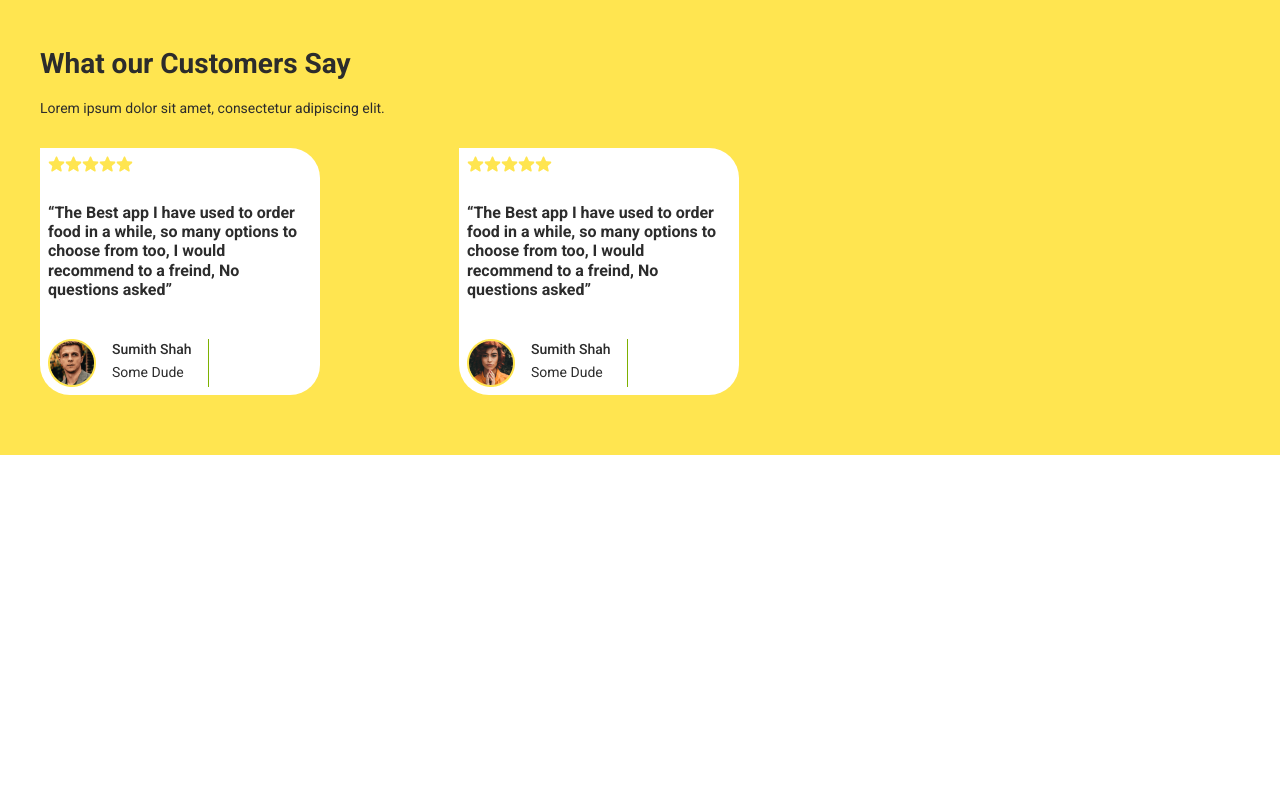
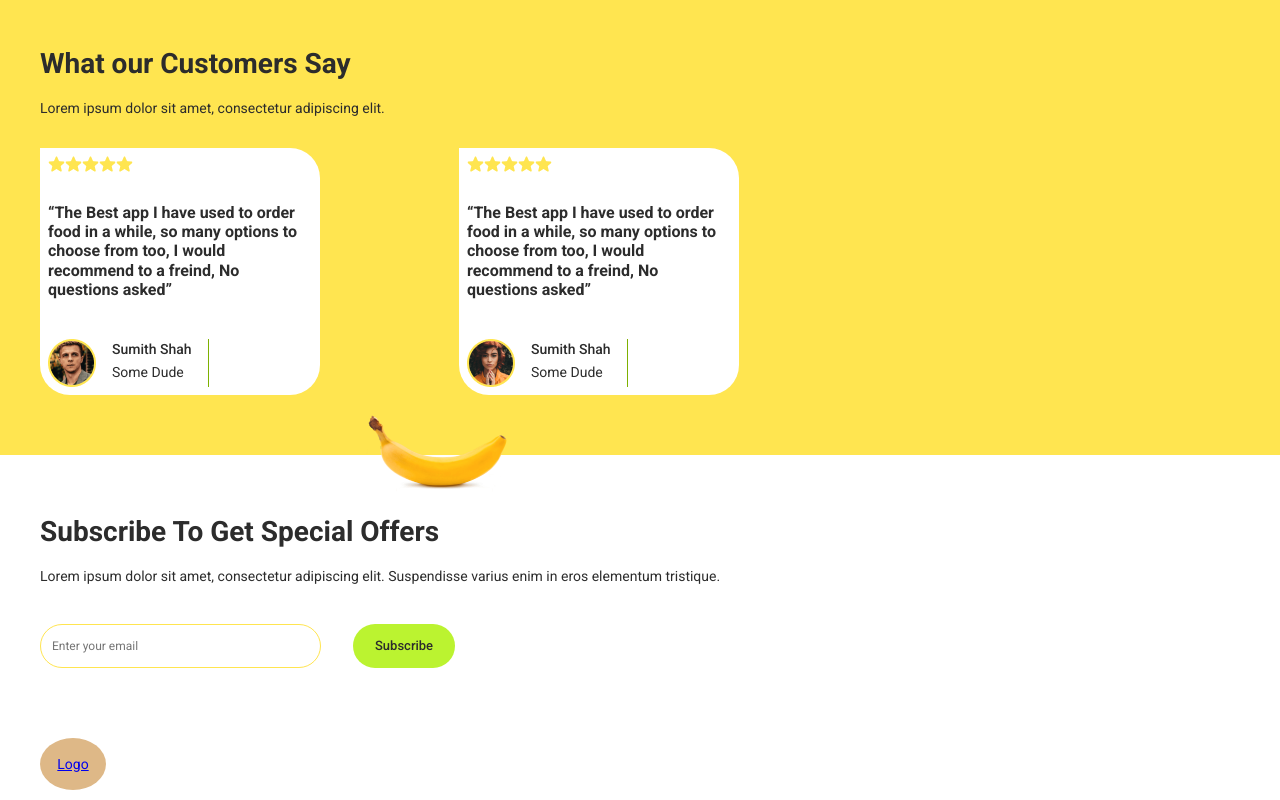
Before and after one commit to Tanya8135/food-sta2, a plain HTML site: page index.html in a window 1280 px wide. Shown: the part 4876-5676 px from the top of the page. Before the commit the page ends 5331 px from the top, so only its background shows below. Drawn offline with nearby package versions, Linux system fonts and the light colour scheme.

Commit message:
add: _subscribe, start _footer

```diff
--- a/index.html
+++ b/index.html
@@ -265,6 +265,50 @@
           </div>
         </div>
       </section>
+
+      <!-- Subscribe -->
+      <section class="subscribe section">
+        <div class="container">
+          <div class="banana-img">
+            <img src="./images/320/banana_161.png" alt="Banana" />
+          </div>
+
+          <h2 class="subscribe-title">Subscribe To Get Special Offers</h2>
+          <p class="subscribe-text">
+            Lorem ipsum dolor sit amet, consectetur adipiscing elit. Suspendisse varius enim in eros
+            elementum tristique.
+          </p>
+
+          <div class="subscribe-form">
+            <form name="subscribe-form" autocomplete="on" novalidate>
+              <div class="form-flex">
+                <div class="sub-input-box">
+                  <input
+                    class="subscribe-input"
+                    type="email"
+                    name="email"
+                    placeholder="Enter your email"
+                  />
+                </div>
+
+                <div class="btn-subscribe-box">
+                  <button type="button" class="btn-subscribe">Subscribe</button>
+                </div>
+              </div>
+            </form>
+          </div>
+        </div>
+        </div>
+      </section>
     </main>
+
+    <!-- Footer -->
+    <footer class="footer">
+      <div class="container">
+      <div class="logo-box">
+        <div class="logo"><a href="./index.html">Logo</a></div>
+      </div>
+      </div>
+    </footer>
   </body>
 </html>
--- a/sass/components/_clients.scss
+++ b/sass/components/_clients.scss
@@ -10,6 +10,7 @@
   //   display: flex;
   //   flex-direction: column;
   //   justify-content: center;
+
   background-repeat: no-repeat;
   background-size: cover;
   padding-top: 60px;
--- /dev/null
+++ b/sass/components/_subscribe.scss
@@ -0,0 +1,113 @@
+.subscribe {
+    position: relative;
+}
+
+.subscribe-title {
+@include font(28px, 700, 1.2);
+padding-bottom: 20px;
+}
+
+.subscribe-text {
+line-height: 1.1;
+padding-bottom: 40px;
+}
+
+.banana-img {
+    position: absolute;
+    max-width: 161px;
+    top: -15%;
+    left: 28%;
+}
+
+.subscribe-form {
+    @include tablet {
+      display: flex;
+      margin: 0;
+    }
+
+    @include desktop {
+      margin: 0;
+    }
+
+    .form-flex {
+      @include tablet {
+        display: flex;
+      }
+
+      @include desktop {
+        display: flex;
+      }
+    }
+
+    display: block;
+    margin: 0 auto;
+    max-width: 280px;
+  }
+
+  .desktop-flex {
+    @include desktop {
+      display: flex;
+    }
+  }
+
+  .desktop-conten {
+    @include desktop {
+      min-width: 656px;
+    }
+  }
+
+  // .subscribe-label {
+
+  // }
+
+  .sub-input-box {
+    @include tablet {
+      padding: 0;
+    }
+
+    @include desktop {
+      // display: block;
+      padding: 0;
+    }
+
+    display: flex;
+    justify-content: center;
+    padding-bottom: 20px;
+  }
+
+  .subscribe-input {
+    @include tablet {
+      padding: 12px 244px 12px 11px;
+    }
+
+    @include short-font(12px, 1.5);
+
+    color: $email-color-text;
+
+    // display: flex;
+    // flex-direction: column;
+    border: 0.854167px solid #ffe550;
+    border-radius: 30px;
+    outline: none;
+    padding: 12px 131px 12px 11px;
+  }
+
+  .btn-subscribe-box {
+    display: flex;
+    justify-content: flex-end;
+  }
+
+  .btn-subscribe {
+    @include tablet {
+      margin-left: 22px;
+    }
+
+    @include desktop {
+      margin-left: 32px;
+    }
+
+    @extend %button-green;
+
+    @include font(13px, 500, 1.5);
+    padding: 11px 22px;
+  }
--- a/sass/main.scss
+++ b/sass/main.scss
@@ -9,3 +9,5 @@
 @import './components/offerings';
 @import './components/favorites';
 @import './components/clients';
+@import './components/subscribe';
+@import './components/footer';
```
Also changed, not shown: css/main.css, css/main.min.css, sass/components/_footer.scss (added), 2 other files.
